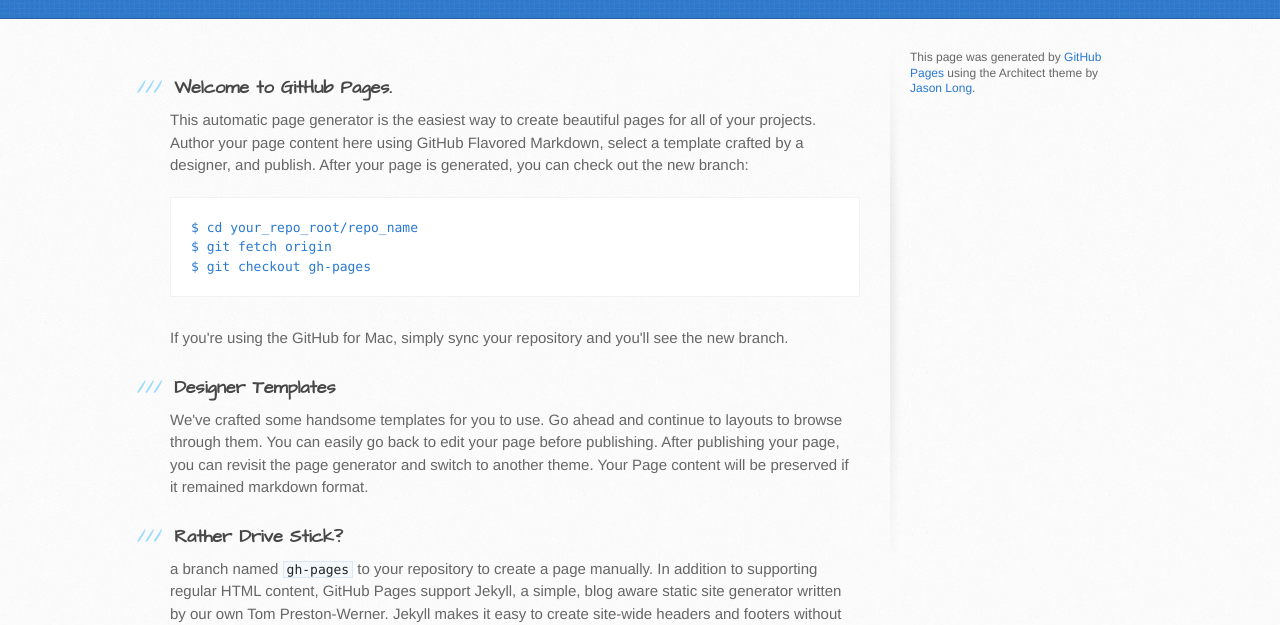
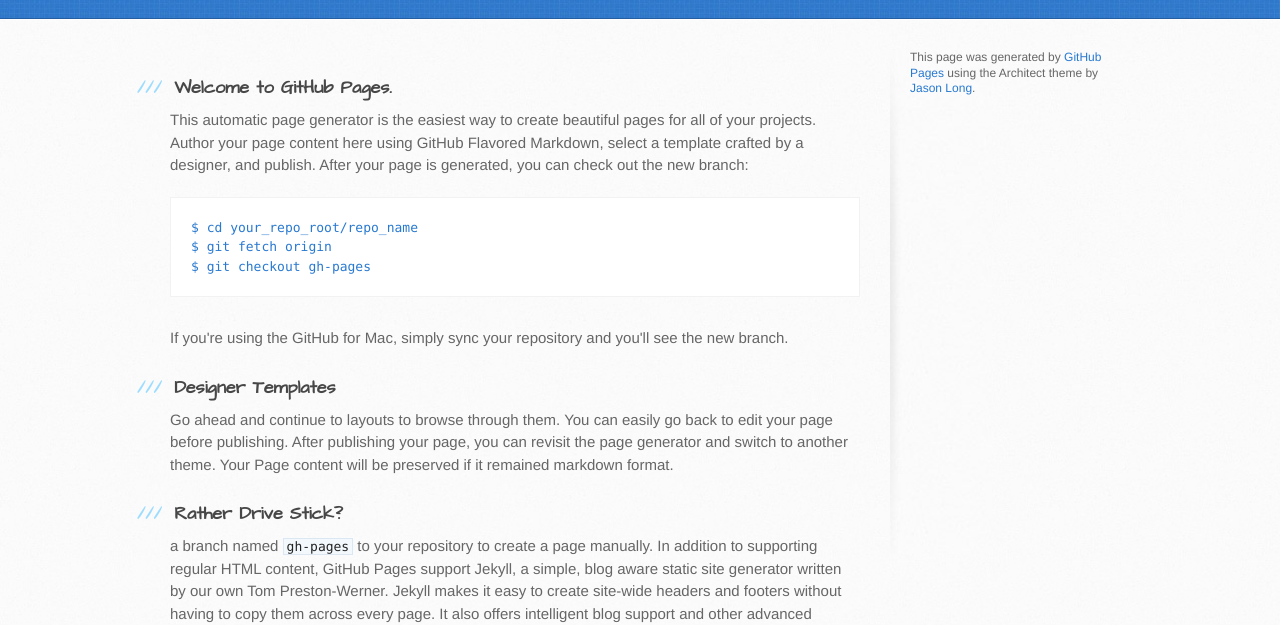
Before and after one commit to davelab6/aoifemooney.github.io, a plain HTML site: page index.html in a window 1280 px wide. Shown: the part 182-807 px from the top of the page. Drawn offline with Linux system fonts and the light colour scheme.

Commit message:
/ ‘index.html’

```diff
--- a/index.html
+++ b/index.html
@@ -43,7 +43,7 @@ $ git checkout gh-pages
 <h3>
 <a id="designer-templates" class="anchor" href="#designer-templates" aria-hidden="true"><span class="octicon octicon-link"></span></a>Designer Templates</h3>
 
-<p>We've crafted some handsome templates for you to use. Go ahead and continue to layouts to browse through them. You can easily go back to edit your page before publishing. After publishing your page, you can revisit the page generator and switch to another theme. Your Page content will be preserved if it remained markdown format.</p>
+<p>Go ahead and continue to layouts to browse through them. You can easily go back to edit your page before publishing. After publishing your page, you can revisit the page generator and switch to another theme. Your Page content will be preserved if it remained markdown format.</p>
 
 <h3>
 <a id="rather-drive-stick" class="anchor" href="#rather-drive-stick" aria-hidden="true"><span class="octicon octicon-link"></span></a>Rather Drive Stick?</h3>
```
